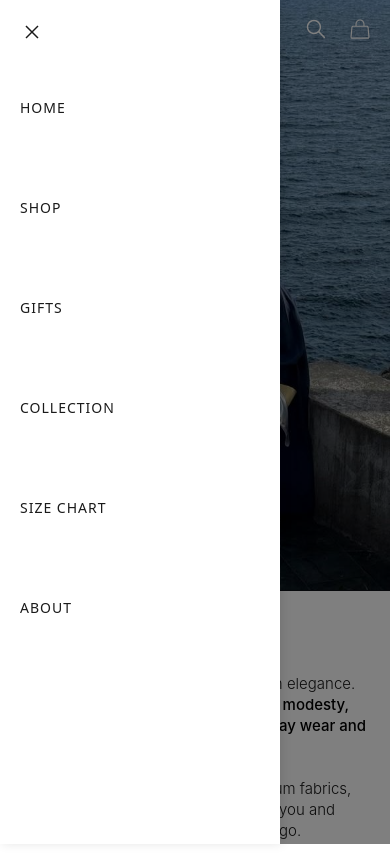
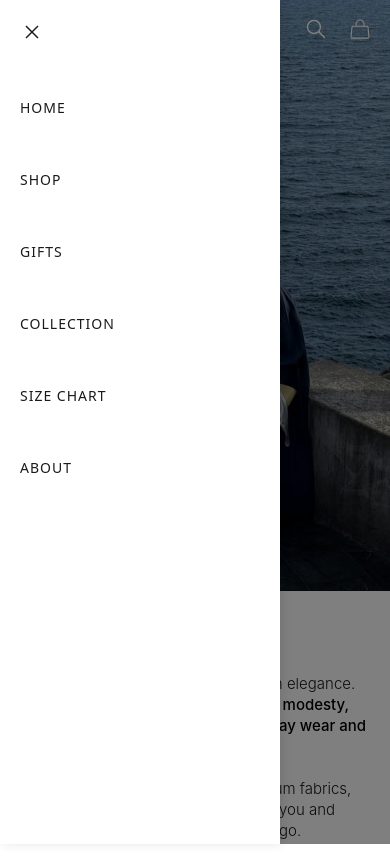
Before and after one commit to SumoodAmeen/e-commerce, a React (Vite) app: page / in a window 390 px wide. Both pictures are taken after a click on the button 30 px from the left and 28 px from the top of the page. Built offline with nearby package versions, Linux system fonts and the light colour scheme.

Commit message:
navbar gap adjusted

```diff
--- a/src/components/Navbar.jsx
+++ b/src/components/Navbar.jsx
@@ -153,7 +153,7 @@
                             <line x1="6" y1="6" x2="18" y2="18" />
                         </svg>
                     </button>
-                    <nav className="flex flex-col gap-15">
+                    <nav className="flex flex-col gap-8">
                         {navLinks.map((link) => (
                             <a
                                 key={link.name}
```
